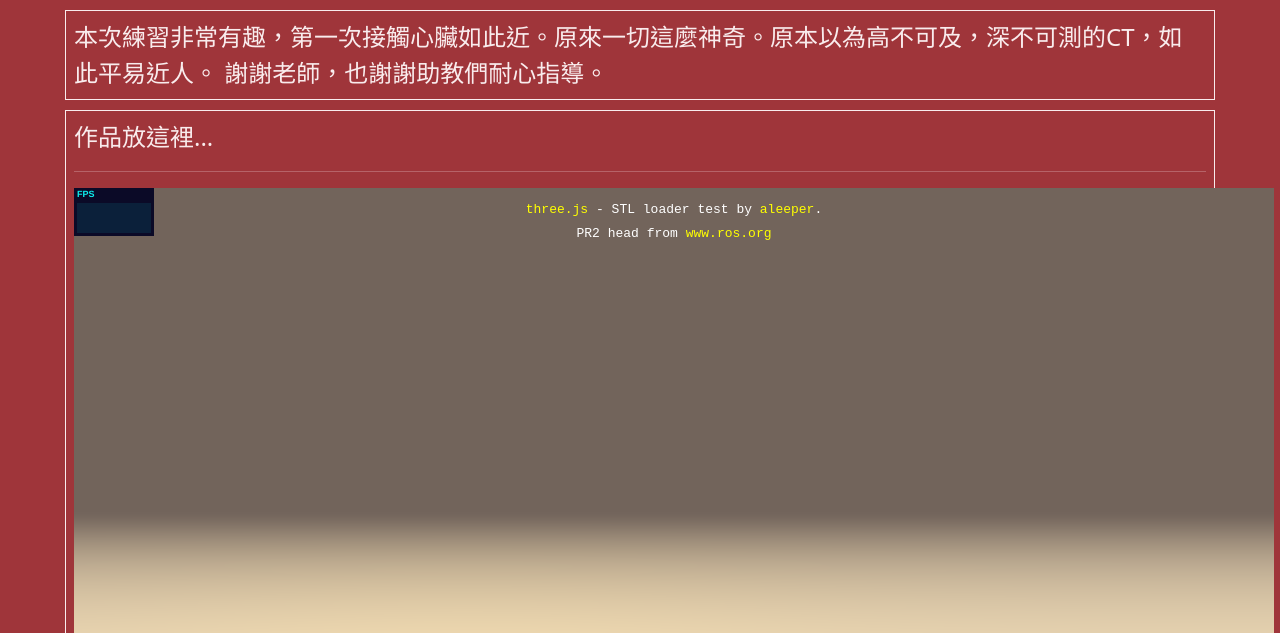
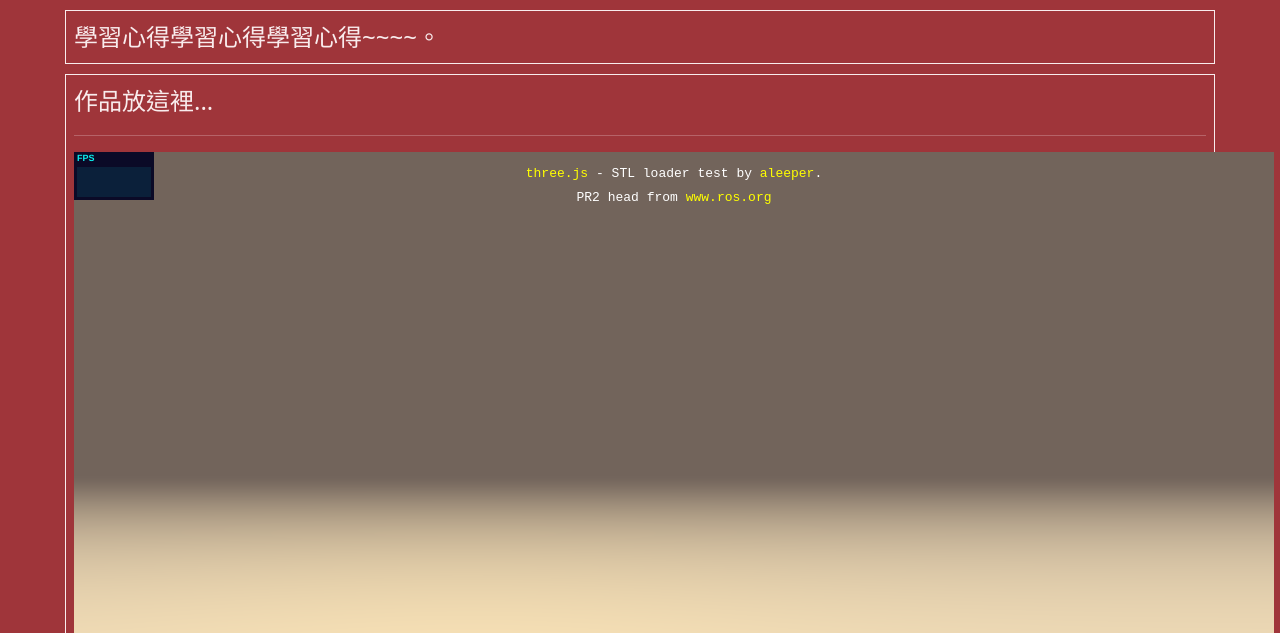
Before and after one commit to cxc5064/PR2023F, a plain HTML site: page hw02/index.html in a window 1280 px wide. Shown: the part 167-800 px from the top of the page. Drawn offline with nearby package versions, Linux system fonts and the light colour scheme; no server answers.

Commit message:
Update index.html

```diff
--- a/hw02/index.html
+++ b/hw02/index.html
@@ -150,7 +150,7 @@
   <!-- ------------------------------------------------>
   <div class="row hw12">
     <div class="col-md-12 twenty">
-      本次練習非常有趣，第一次接觸心臟如此近。原來一切這麼神奇。原本以為高不可及，深不可測的CT，如此平易近人。 謝謝老師，也謝謝助教們耐心指導。
+      學習心得學習心得學習心得~~~~。
     </div>
   </div>
 
```
